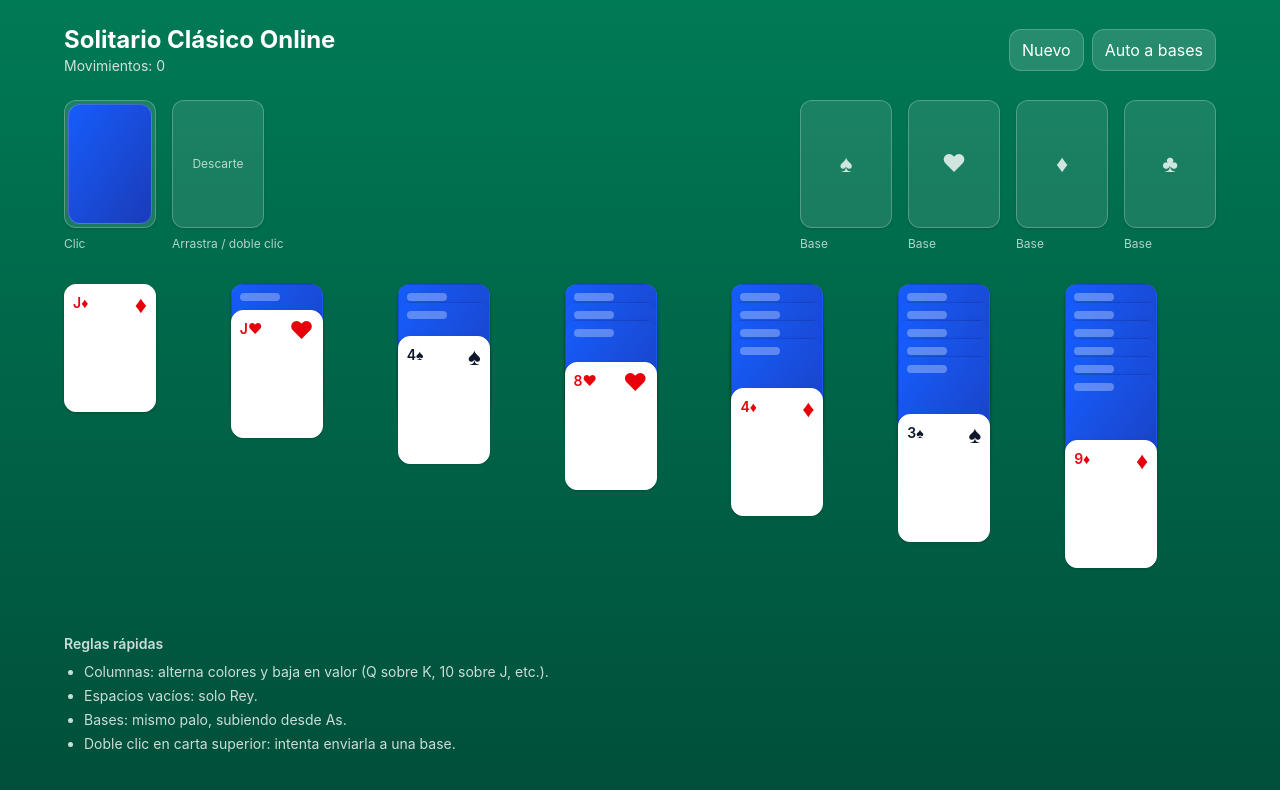
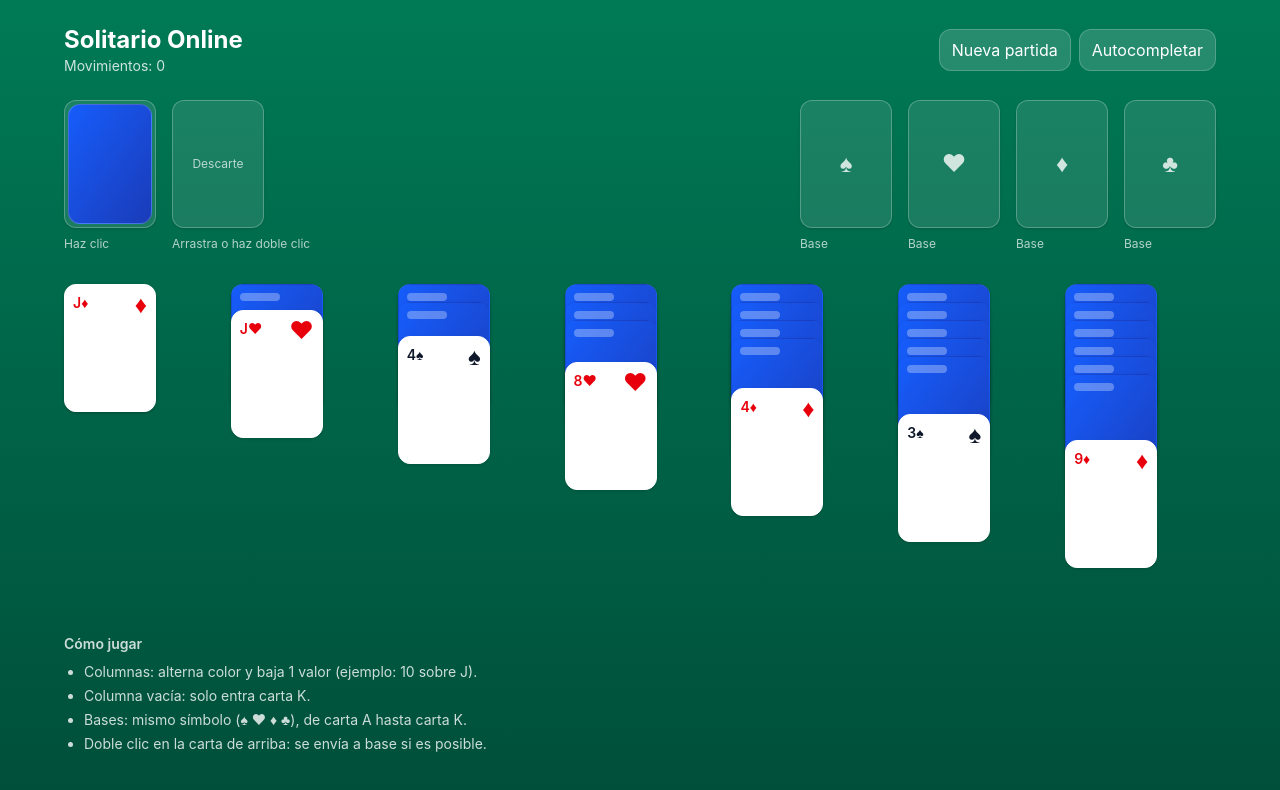
Before and after one commit to Felipe-Moreno-Marciales/Solitario_Online, a React (Vite) app: page / in a window 1280 px wide. Shown: the top 790 px of the page. Built offline with nearby package versions, Linux system fonts and the light colour scheme.

Commit message:
Renombrar función de autocompletar y mejorar textos en la interfaz de usuario

```diff
--- a/src/SolitarioOnline.jsx
+++ b/src/SolitarioOnline.jsx
@@ -263,7 +263,7 @@ export default function SolitarioOnline() {
     incrementarMovimientos();
   }
 
-  function intentarAutoABase(carta, datosOrigen) {
+  function intentarAutocompletar(carta, datosOrigen) {
     if (!carta || !carta.faceUp) return false;
 
     const estado = { mazo, descarte, bases, columnas };
@@ -332,7 +332,7 @@ export default function SolitarioOnline() {
       <div className="max-w-6xl mx-auto">
         <div className="flex items-center justify-between gap-3 flex-wrap">
           <div>
-            <div className="text-2xl font-bold">Solitario Clásico Online</div>
+            <div className="text-2xl font-bold">Solitario Online</div>
             <div className="text-white/80 text-sm">Movimientos: {movimientos}{gano ? " · ¡Ganaste! 🏆" : ""}</div>
           </div>
           <div className="flex items-center gap-2">
@@ -340,21 +340,21 @@ export default function SolitarioOnline() {
               className="px-3 py-2 rounded-xl bg-white/15 hover:bg-white/25 border border-white/20"
               onClick={nuevaPartida}
             >
-              Nuevo
+              Nueva partida
             </button>
             <button
               className="px-3 py-2 rounded-xl bg-white/15 hover:bg-white/25 border border-white/20"
               onClick={() => {
-                // Ayuda rápida: intentar mover la carta superior del descarte a cualquier base si es posible
+                // Autocompletar: intenta mover la carta superior del descarte a una base si es posible
                 if (cartaSuperiorDescarte) {
-                  intentarAutoABase(cartaSuperiorDescarte, { origen: "descarte" });
+                  intentarAutocompletar(cartaSuperiorDescarte, { origen: "descarte" });
                   return;
                 }
                 // Intentar con las cartas superiores de las columnas
                 for (let columna = 0; columna < 7; columna++) {
                   const cima = ultimaCarta(columnas[columna]);
                   if (cima && cima.faceUp) {
-                    const movio = intentarAutoABase(cima, {
+                    const movio = intentarAutocompletar(cima, {
                       origen: "columna",
                       indiceOrigen: columna,
                       indiceInicio: columnas[columna].length - 1,
@@ -364,7 +364,7 @@ export default function SolitarioOnline() {
                 }
               }}
             >
-              Auto a bases
+              Autocompletar
             </button>
           </div>
         </div>
@@ -377,7 +377,7 @@ export default function SolitarioOnline() {
               <div
                 className="w-[92px] h-[128px] rounded-xl border border-white/25 bg-white/10 shadow-sm flex items-center justify-center cursor-pointer"
                 onClick={robarDelMazo}
-                title="Clic para robar / reciclar"
+                title="Haz clic para robar o reciclar"
               >
                 {mazo.length > 0 ? (
                   <div className="w-[84px] h-[120px] rounded-xl bg-gradient-to-br from-blue-600 to-blue-800 border border-white/20" />
@@ -385,7 +385,7 @@ export default function SolitarioOnline() {
                   <div className="text-white/70 text-xs">{marcadores.mazo}</div>
                 )}
               </div>
-              <div className="mt-2 text-xs text-white/70">Clic</div>
+              <div className="mt-2 text-xs text-white/70">Haz clic</div>
             </div>
 
             {/* Descarte */}
@@ -399,14 +399,14 @@ export default function SolitarioOnline() {
                     carta={cartaSuperiorDescarte}
                     arrastrable
                     alArrastrarInicio={(evento) => manejarInicioArrastre(evento, { origen: "descarte" })}
-                    alDobleClic={() => intentarAutoABase(cartaSuperiorDescarte, { origen: "descarte" })}
+                    alDobleClic={() => intentarAutocompletar(cartaSuperiorDescarte, { origen: "descarte" })}
                     className="w-[84px] h-[120px]"
                   />
                 ) : (
                   <div className="text-white/70 text-xs">{marcadores.descarte}</div>
                 )}
               </div>
-              <div className="mt-2 text-xs text-white/70">Arrastra / doble clic</div>
+              <div className="mt-2 text-xs text-white/70">Arrastra o haz doble clic</div>
             </div>
           </div>
 
@@ -420,7 +420,7 @@ export default function SolitarioOnline() {
                     className="w-[92px] h-[128px] rounded-xl border border-white/25 bg-white/10 shadow-sm flex items-center justify-center"
                     onDragOver={permitirSoltar}
                     onDrop={(evento) => soltarEnBase(evento, indiceBase)}
-                    title="Suelta aquí"
+                    title="Suelta la carta aquí"
                   >
                     {cima ? (
                       <Carta
@@ -452,13 +452,13 @@ export default function SolitarioOnline() {
                   style={{ height: altura }}
                   onDragOver={permitirSoltar}
                   onDrop={(evento) => soltarEnColumna(evento, indiceColumna)}
-                  title="Suelta aquí"
+                    title="Suelta la carta aquí"
                 >
                   {/* Marcador vacío */}
                   <div className="absolute inset-x-0 top-0">
                     <div className="w-[92px] h-[128px] rounded-xl border border-white/25 bg-white/10 shadow-sm flex items-center justify-center">
                       {pila.length === 0 ? (
-                        <div className="text-white/60 text-xs">R</div>
+                        <div className="text-white/60 text-xs">K</div>
                       ) : (
                         <div className="text-white/0 text-xs">.</div>
                       )}
@@ -489,7 +489,7 @@ export default function SolitarioOnline() {
                         alDobleClic={() => {
                           if (!esCima) return; // sensación clásica: solo la carta superior se mueve automáticamente
                           if (!carta.faceUp) return;
-                          intentarAutoABase(carta, datosArrastre);
+                          intentarAutocompletar(carta, datosArrastre);
                         }}
                         estilo={estiloCarta}
                         className="w-[92px] h-[128px]"
@@ -503,12 +503,12 @@ export default function SolitarioOnline() {
         </div>
 
         <div className="mt-8 text-sm text-white/80">
-          <div className="font-semibold">Reglas rápidas</div>
+          <div className="font-semibold">Cómo jugar</div>
           <ul className="list-disc pl-5 mt-2 space-y-1">
-            <li>Columnas: alterna colores y baja en valor (Q sobre K, 10 sobre J, etc.).</li>
-            <li>Espacios vacíos: solo Rey.</li>
-            <li>Bases: mismo palo, subiendo desde As.</li>
-            <li>Doble clic en carta superior: intenta enviarla a una base.</li>
+            <li>Columnas: alterna color y baja 1 valor (ejemplo: 10 sobre J).</li>
+            <li>Columna vacía: solo entra carta K.</li>
+            <li>Bases: mismo símbolo (♠ ♥ ♦ ♣), de carta A hasta carta K.</li>
+            <li>Doble clic en la carta de arriba: se envía a base si es posible.</li>
           </ul>
         </div>
       </div>
```
